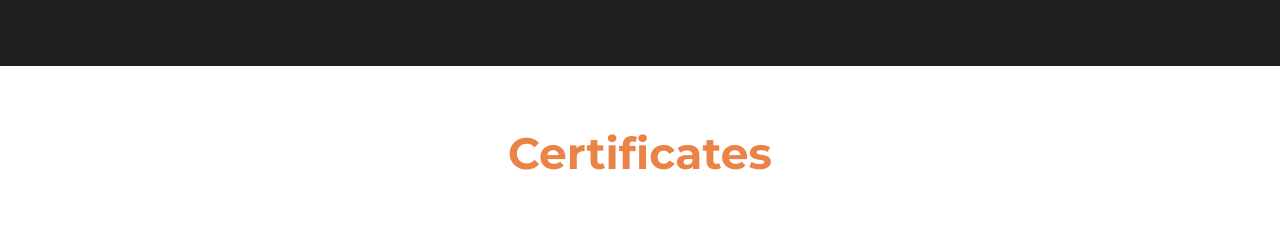
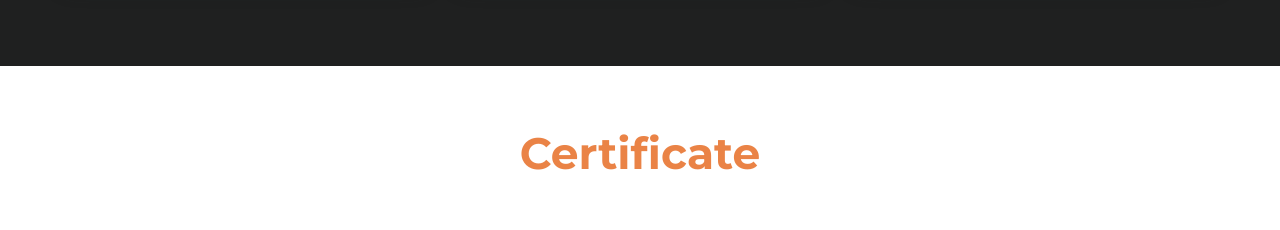
Before and after one commit to kristianpasrib/CV-Kristian, a plain HTML site: page index.html in a window 1280 px wide. Shown: the part 4840-5070 px from the top of the page. Drawn offline with nearby package versions, Linux system fonts and the light colour scheme.

Commit message:
Initial commit

```diff
--- a/index.html
+++ b/index.html
@@ -332,7 +332,7 @@
 
     <section id="testimonials" class="testimonials section light-background">
       <div class="container section-title" data-aos="fade-up">
-        <h2>Certificates</h2>
+        <h2>Certificate</h2>
         <div class="title-shape"></div>
       </div>
 
```
Also changed, not shown: assets/vendor/swiper/swiper-bundle.min.css (added), assets/vendor/swiper/swiper-bundle.min.js (added), 1 other file.
